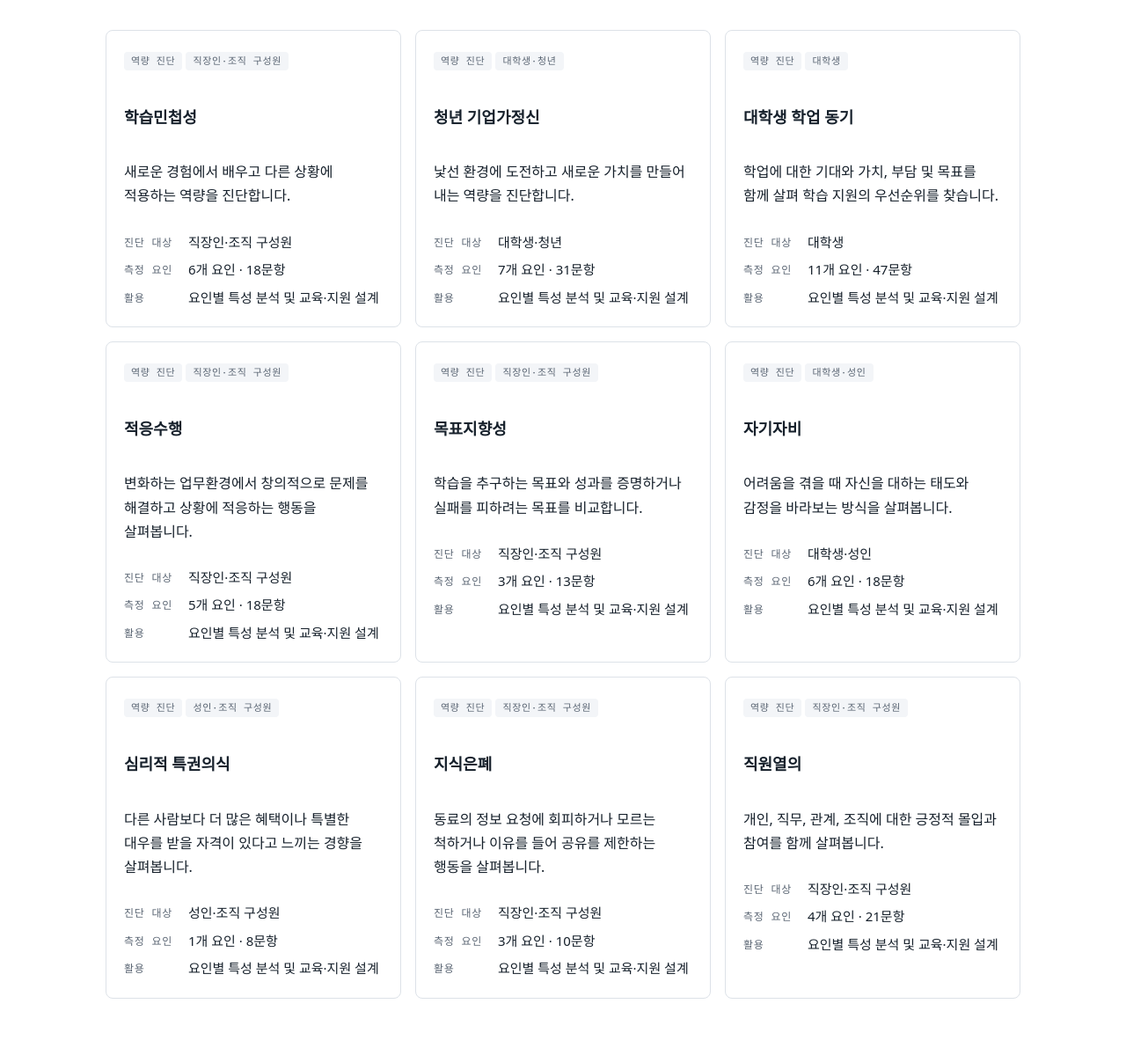
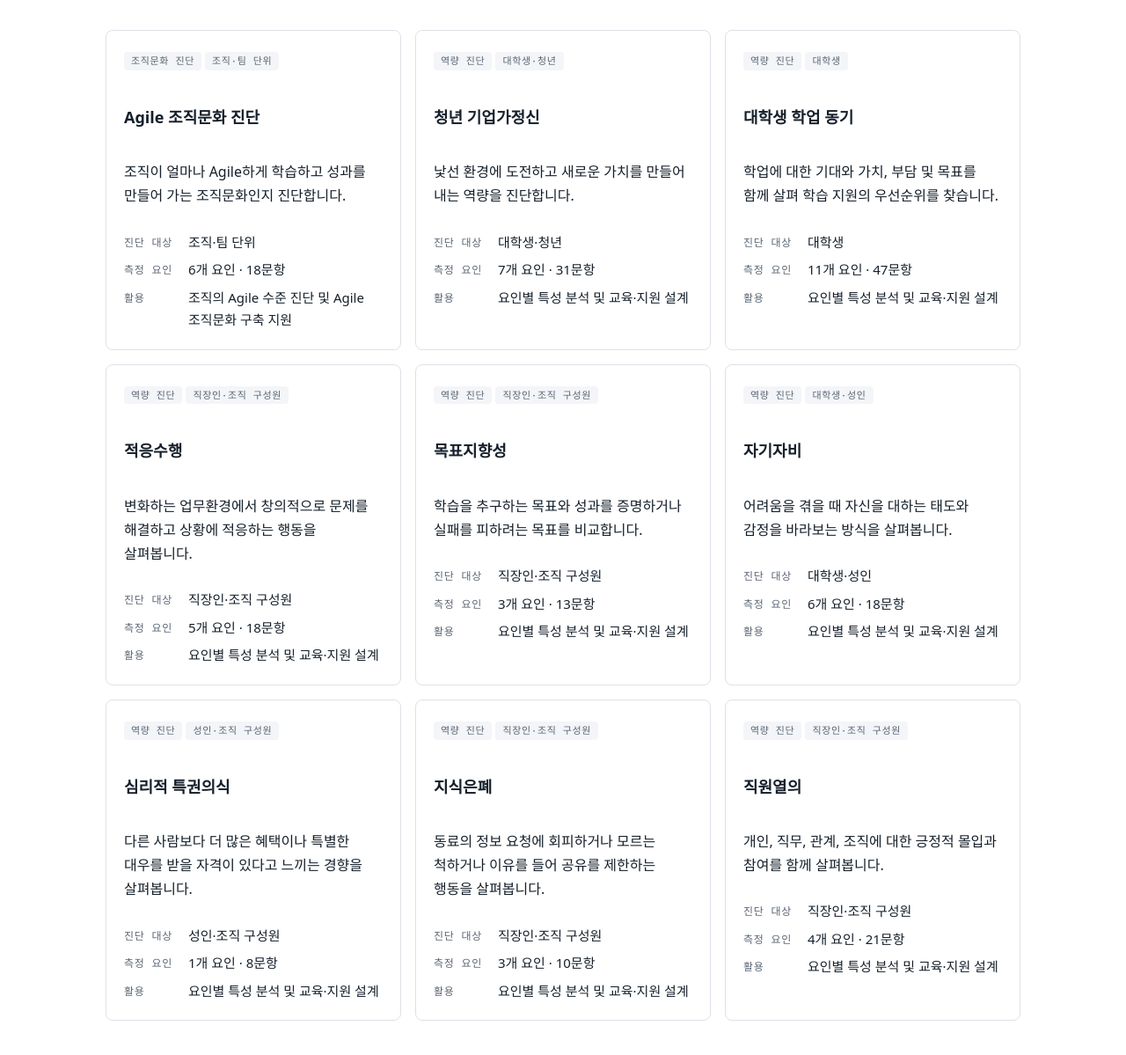
Before and after one commit to drsprolab/drsprolab.github.io, a Jekyll site: the page built from blog/index.html, in a window 1280 px wide and 1400 px high, scrolled down 426 px. Shown: the part 197-1396 px from the top of the window at 88% size. Built offline with Jekyll 4.4.1, drawn with Linux system fonts in a browser that asks for light colours; some web fonts are replaced.

Commit message:
Measurement: 학습민첩성을 'Agile 조직문화 진단'으로 재구성
- 조직이 Agile하게 학습하고 성과를 만드는 문화인지 진단하는 도구로 소개, 활용 문구 변경
- 집단 프로파일: 개인별 Agility(전체·상위·하위 25%)와 팀별 비교 레이더 2개
- 하위요인별 팀 수준과 구성원 간 차이(범위·가운데 50%·조직 평균)
- 팀 페르소나: Agile 수준, 높은/낮은 영역 조합, 조직·팀·개인 차원 지원 방안
- Measurement 목록 카드의 분류·활용 문구를 글마다 지정할 수 있게 함

Co-Authored-By: Claude Opus 5.5 <noreply@anthropic.com>

```diff
--- a/_posts/2026-10-01-learning-agility-report.md
+++ b/_posts/2026-10-01-learning-agility-report.md
@@ -1,46 +1,59 @@
 ---
 layout: post
-title: "학습민첩성"
+title: "Agile 조직문화 진단"
 category: 측정도구
 measurement_order: 1
-measurement_target: 직장인·조직 구성원
+measurement_badge: 조직문화 진단
+measurement_target: 조직·팀 단위
 measurement_factors: 6개 요인 · 18문항
-measurement_summary: 새로운 경험에서 배우고 다른 상황에 적용하는 역량을 진단합니다.
+measurement_summary: 조직이 얼마나 Agile하게 학습하고 성과를 만들어 가는 조직문화인지 진단합니다.
+measurement_use: 조직의 Agile 수준 진단 및 Agile 조직문화 구축 지원
 wide: true
 ---
 
 <p class="report-source"><span class="chip">진단도구 활용 예시</span> 출처: PRO AnalytiX Lab</p>
 
 <div class="report-intro">
-  <h2>측정도구 소개</h2>
-  <p>인공지능이 일하는 방식을 빠르게 바꾸면서, 이미 알고 있는 지식보다 <strong>새로운 경험에서 빨리 배우고 다른 상황에 적용하는 힘</strong>이 더 중요해졌습니다. 정답이 정해지지 않은 환경에서 구성원이 스스로 배우고 방식을 바꿔 나가는 능력이 곧 개인과 조직의 경쟁력이 됩니다.</p>
-  <p>학습민첩성 진단도구는 이 능력을 자기주도적 학습, 비판적 성찰, 생산적 피드백 추구, 도전적 경험, 합리적 문제 해결, 직무환경에 대한 적응의 6개 요인으로 확인합니다. 진단 결과로 개인과 조직의 강점과 성장 요소를 파악하고, 이를 바탕으로 어떤 <strong>교육과 지원이 필요한지</strong> 과제를 찾을 수 있습니다.</p>
+  <h2>진단도구 소개</h2>
+  <p>환경이 빠르게 바뀌는 시대에 조직의 경쟁력은 계획을 얼마나 잘 지키느냐보다, <strong>새로운 상황에서 얼마나 빨리 배우고 일하는 방식을 바꿔 성과로 연결하느냐</strong>에서 나옵니다. 이런 힘은 몇몇 뛰어난 개인이 아니라, 구성원 모두가 배우고 시도하고 피드백을 주고받는 조직문화에서 만들어집니다.</p>
+  <p>Agile 조직문화 진단은 조직이 얼마나 <strong>Agile하게 학습하고 성과를 만들어 갈 수 있는 조직문화</strong>인지를 자기주도적 학습, 비판적 성찰, 생산적 피드백 추구, 도전적 경험, 합리적 문제 해결, 직무환경에 대한 적응의 6개 요인으로 진단합니다. 개인, 팀, 조직 수준의 결과를 함께 보고 강점과 보완할 영역을 찾습니다.</p>
+  <p><strong>활용:</strong> 조직의 Agile 수준 진단 및 Agile 조직문화 구축 지원</p>
 </div>
 
-<div class="report" id="ye-report" data-src="{{ '/assets/data/learning-agility-sample.json' | relative_url }}" data-personas="{{ '/assets/data/la-personas.json' | relative_url }}">
+<div class="report" id="la-report" data-src="{{ '/assets/data/la-teams.json' | relative_url }}">
+  <h2 class="report-section-title">집단 프로파일</h2>
   <section class="report-grid">
     <div class="panel">
-      <h2 class="panel-title">집단 프로파일</h2>
-      <p class="panel-sub">하위요인별 평균 (5점 척도)</p>
-      <div class="legend" id="ye-legend-group"></div>
-      <div class="radar-box" id="ye-radar-group"></div>
+      <h3 class="panel-title">개인별 Agility 진단</h3>
+      <p class="panel-sub">전체 구성원 평균과 상위·하위 25% 구성원 비교 (5점 척도)</p>
+      <div class="legend" id="la-legend-indiv"></div>
+      <div class="radar-box" id="la-radar-indiv"></div>
+      <p class="lvr-note" id="la-indiv-note"></p>
     </div>
     <div class="panel">
-      <h2 class="panel-title">하위요인별 변화</h2>
-      <p class="panel-sub">사전·사후 평균, 변화량이 큰 순서</p>
-      <div id="ye-change"></div>
+      <h3 class="panel-title">팀별 Agility 진단</h3>
+      <p class="panel-sub">팀 평균 비교 (5점 척도)</p>
+      <div class="legend" id="la-legend-team"></div>
+      <div class="radar-box" id="la-radar-team"></div>
     </div>
   </section>
 
+  <section class="panel">
+    <h2 class="panel-title">하위요인별 팀 수준과 구성원 간 차이</h2>
+    <p class="panel-sub">팀을 고르면 요인별 팀 평균과 구성원들의 점수 분포가 나옵니다.</p>
+    <div class="pub-filter" id="la-spread-tabs" role="group" aria-label="팀 선택"></div>
+    <div id="la-spread"></div>
+  </section>
+
   <section class="panel persona-panel">
-    <h2 class="panel-title">페르소나 진단</h2>
-    <p class="panel-sub">가상의 직장인 3명을 예로 들었습니다. 인물을 누르면 그 사람의 점수와 진단이 나옵니다.</p>
-    <div class="persona-cards" id="ye-personas" role="tablist" aria-label="페르소나 선택"></div>
-    <div class="persona-result" id="ye-persona-result" role="tabpanel" aria-live="polite"></div>
+    <h2 class="panel-title">팀 페르소나 진단</h2>
+    <p class="panel-sub">가상의 3개 팀을 예로 들었습니다. 팀을 누르면 Agile 수준, 높은 영역과 낮은 영역의 조합, 조직·팀·개인 차원의 지원 방안이 나옵니다.</p>
+    <div class="persona-cards" id="la-personas" role="tablist" aria-label="팀 선택"></div>
+    <div class="persona-result" id="la-persona-result" role="tabpanel" aria-live="polite"></div>
   </section>
 </div>
-<div class="viz-tip" id="ye-tip" role="tooltip" hidden></div>
+<div class="viz-tip" id="la-tip" role="tooltip" hidden></div>
 
-<script src="{{ '/assets/js/ye-report.js' | relative_url }}" defer></script>
+<script src="{{ '/assets/js/la-report.js' | relative_url }}?v={{ site.time | date: '%s' }}" defer></script>
 
-<div class="report-intro"><h2>측정도구 출처</h2><ul><li>Lee, J., &amp; Song, J. H. (2022). Developing a measurement of employee learning agility. European Journal of Training and Development, 46(5/6), 585-606. https://doi.org/10.1108/EJTD-01-2021-0018</li></ul></div>
+<div class="report-intro"><h2>측정도구 출처</h2><ul><li>Lee, J., &amp; Song, J. H. (2022). Developing a measurement of employee learning agility. European Journal of Training and Development, 46(5/6), 585-606. https://doi.org/10.1108/EJTD-01-2021-0018</li></ul><p>학습민첩성 측정도구를 조직·팀 수준의 Agile 조직문화 진단에 활용한 예시입니다. 팀과 구성원 점수는 모두 가상 예시이며, 수준 구분(높음·보통·낮음)도 설명을 위한 예시 기준입니다.</p></div>
--- a/assets/css/style.css
+++ b/assets/css/style.css
@@ -721,3 +721,41 @@ tfoot td { font-weight: 600; border-bottom: 0; }
 .daily-hero h1 span { margin-top: 10px; font-size: 17px; font-weight: 400; color: var(--muted); letter-spacing: 0; }
 .daily-hero .page-banner { margin-top: 26px; }
 .daily-issue-head h1 { font-weight: 500; }
+
+/* ---- Agile 조직문화 진단 ---- */
+:root { --series-3: #1baf7a; }
+@media (prefers-color-scheme: dark) { :root { --series-3: #199e70; } }
+.rd-area.s3 { fill: var(--series-3); fill-opacity: .08; stroke: var(--series-3); }
+.rd-dot.s3, .lg-key.s3 { fill: var(--series-3); background: var(--series-3); }
+.prose .report-section-title { font-size: 20px; margin: 4px 0 -6px; padding: 0; }
+.prose .panel h3.panel-title { font-family: var(--f-body); font-size: 17px; font-weight: 600; margin: 0; }
+.prose .lvr-note { font-size: 13.5px; color: var(--muted); margin: 10px 0 0; max-width: none; }
+.lvr { display: grid; gap: 12px; margin-top: 6px; }
+.lvr-scale, .lvr-row { display: grid; grid-template-columns: 130px minmax(0, 1fr) 150px; gap: 14px; align-items: center; }
+.lvr-axis { position: relative; height: 16px; }
+.lvr-axis i { position: absolute; transform: translateX(-50%); font-style: normal; font-size: 10.5px; color: var(--muted); font-family: var(--f-mono); }
+.lvr-head { font-size: 11.5px; color: var(--muted); }
+.lvr-name { font-size: 13.5px; }
+.lvr-track { position: relative; height: 22px; background: linear-gradient(var(--line), var(--line)) center / 100% 1px no-repeat; }
+.lvr-range { position: absolute; top: 8px; height: 6px; border-radius: 3px; background: var(--muted); opacity: .22; }
+.lvr-iqr { position: absolute; top: 6px; height: 10px; border-radius: 3px; background: var(--series-1); opacity: .35; }
+.lvr-org { position: absolute; top: 2px; width: 2px; height: 18px; margin-left: -1px; background: var(--ink); opacity: .55; }
+.lvr-mean { position: absolute; top: 5px; width: 12px; height: 12px; margin-left: -6px; border-radius: 50%; background: var(--series-1); border: 2px solid var(--paper); }
+.lvr-val { font-size: 13px; font-variant-numeric: tabular-nums; display: flex; gap: 6px; align-items: center; flex-wrap: wrap; }
+.lvr-sd { color: var(--muted); font-size: 12px; }
+.lvr-key-mean, .lvr-key-iqr, .lvr-key-range, .lvr-key-org { display: inline-block; vertical-align: middle; }
+.lvr-key-mean { width: 10px; height: 10px; border-radius: 50%; background: var(--series-1); }
+.lvr-key-iqr { width: 16px; height: 8px; border-radius: 2px; background: var(--series-1); opacity: .35; }
+.lvr-key-range { width: 16px; height: 5px; border-radius: 2px; background: var(--muted); opacity: .3; }
+.lvr-key-org { width: 2px; height: 12px; background: var(--ink); opacity: .55; }
+@media (max-width: 640px) {
+  .lvr-scale, .lvr-row { grid-template-columns: 1fr; gap: 4px; }
+  .lvr-scale .lvr-head, .lvr-scale > span:first-child { display: none; }
+}
+.la-level { display: flex; flex-wrap: wrap; align-items: baseline; gap: 8px 10px; padding: 12px 14px; border-radius: 8px; background: var(--tint); }
+.la-level-k { font-size: 12.5px; color: var(--muted); }
+.la-level strong { font-size: 24px; font-variant-numeric: tabular-nums; }
+.la-level-type { font-weight: 600; color: var(--accent); margin-left: auto; }
+.la-combo { display: grid; grid-template-columns: 1fr 1fr; gap: 12px; }
+@media (max-width: 640px) { .la-combo { grid-template-columns: 1fr; } }
+.prose .la-combo-line { margin: 0; font-size: 14px; max-width: none; }
--- a/blog/index.html
+++ b/blog/index.html
@@ -9,13 +9,13 @@ lede: 개인의 행동과, 조직의 특성, 그리고 역량을 진단하고
   {% assign tools = site.posts | where: "category", "측정도구" | sort: "measurement_order" %}
   {% for tool in tools %}
   <a class="inst" href="{{ tool.url | relative_url }}">
-    <div class="tags"><span class="badge">역량 진단</span><span class="badge">{{ tool.measurement_target }}</span></div>
+    <div class="tags"><span class="badge">{{ tool.measurement_badge | default: "역량 진단" }}</span><span class="badge">{{ tool.measurement_target }}</span></div>
     <h3>{{ tool.title }}</h3>
     <p>{{ tool.measurement_summary }}</p>
     <dl class="kv">
       <dt>진단 대상</dt><dd>{{ tool.measurement_target }}</dd>
       <dt>측정 요인</dt><dd>{{ tool.measurement_factors }}</dd>
-      <dt>활용</dt><dd>요인별 특성 분석 및 교육·지원 설계</dd>
+      <dt>활용</dt><dd>{{ tool.measurement_use | default: "요인별 특성 분석 및 교육·지원 설계" }}</dd>
     </dl>
   </a>
   {% endfor %}
```
Also changed, not shown: assets/data/la-teams.json (added, +365 -0 lines), assets/js/la-report.js (added, +154 -0 lines).
